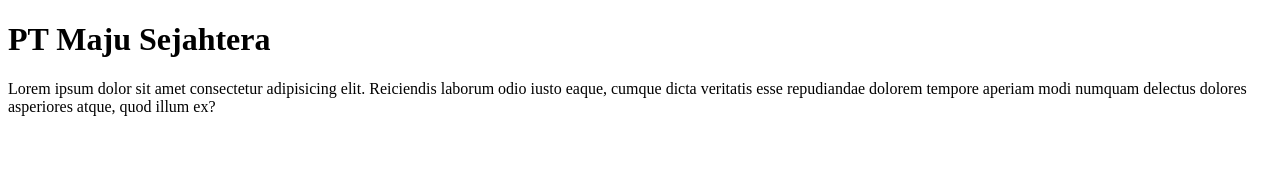
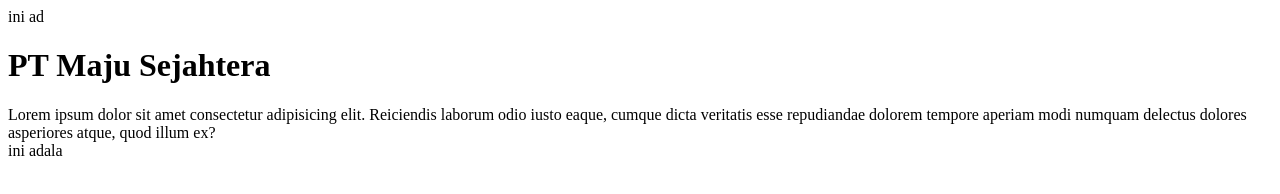
Before and after one commit to muhamadbasri/CompanyProfile, a plain HTML site: page index.html in a window 1280 px wide. Drawn offline with Linux system fonts and the light colour scheme.

Commit message:
Membuat header dan footer

```diff
--- a/index.html
+++ b/index.html
@@ -6,7 +6,9 @@
     <title>Document</title>
 </head>
 <body>
+    <header>ini ad</header>
     <h1>PT Maju Sejahtera</h1>
     <div>Lorem ipsum dolor sit amet consectetur adipisicing elit. Reiciendis laborum odio iusto eaque, cumque dicta veritatis esse repudiandae dolorem tempore aperiam modi numquam delectus dolores asperiores atque, quod illum ex?</div>
+<footer>ini adala</footer>
 </body>
 </html>
```
